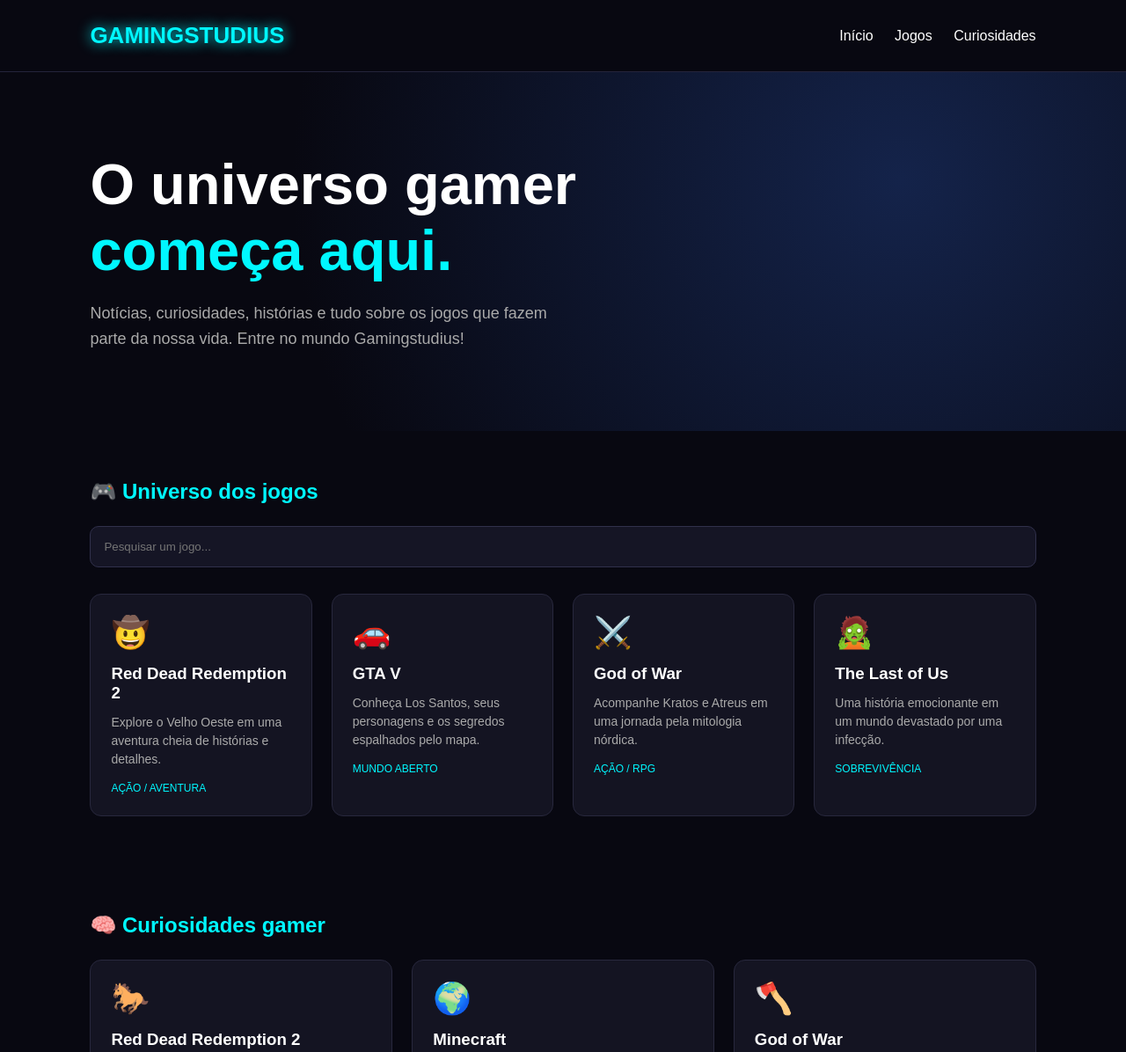
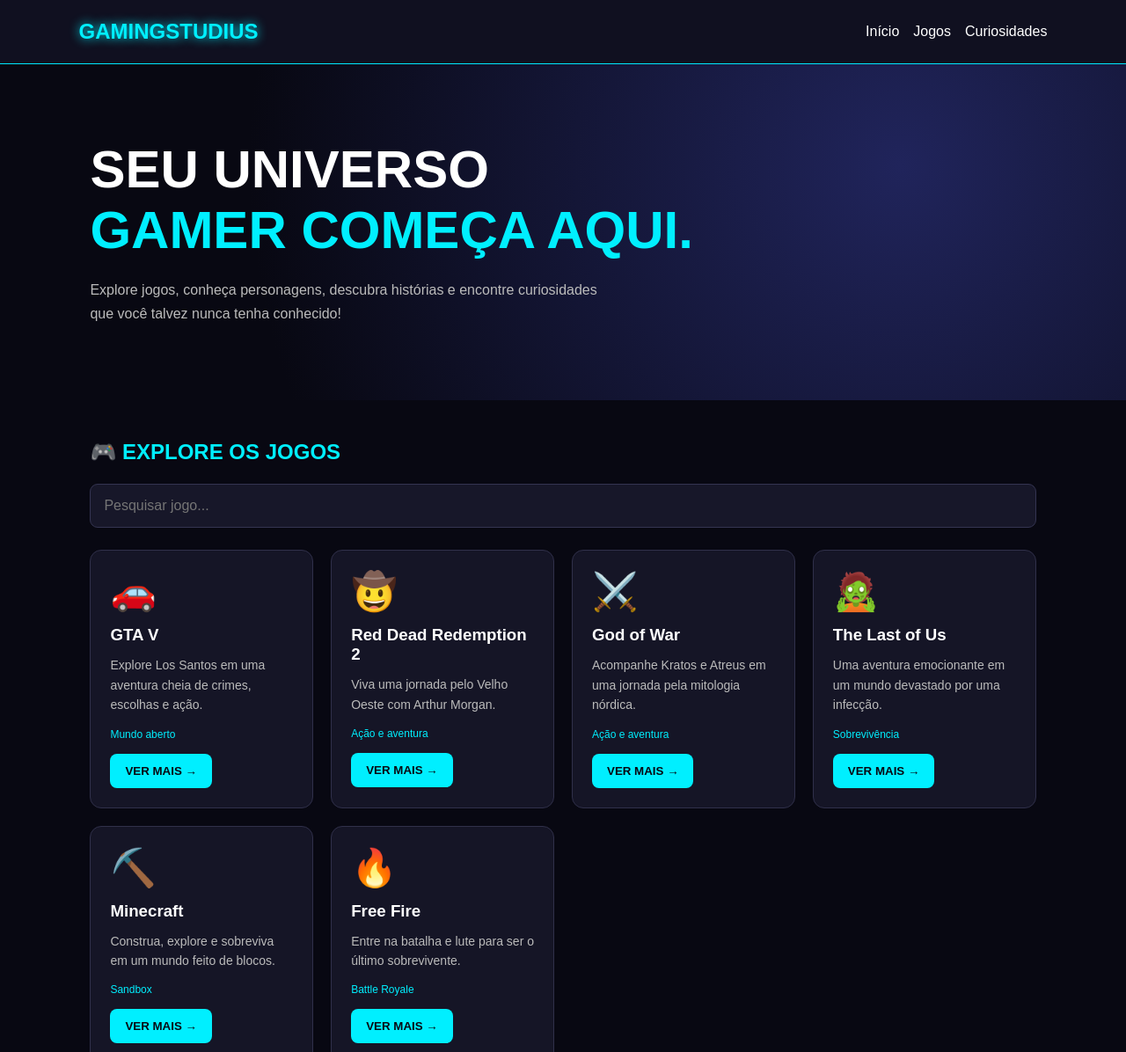
Before and after one commit to gamingstudius/gamingstudius, a plain HTML site: page index.html in a window 1280 px wide. Shown: the top 1196 px of the page at 88% size. Drawn offline with Linux system fonts and the light colour scheme.

Commit message:
Update index.html

```diff
--- a/index.html
+++ b/index.html
@@ -3,236 +3,78 @@
 <html lang="pt-BR">
 <head>
 <meta charset="UTF-8">
-<meta name="viewport" content="width=device-width, initial-scale=1.0">
-<title>Gamingstudius</title>
-
+<meta name="viewport" content="width=device-width, initial-scale=1">
+<title>Gamingstudius - Portal Gamer</title>
 <style>
-* {
-  margin: 0;
-  padding: 0;
-  box-sizing: border-box;
-}
-
-body {
-  background: #080811;
-  color: white;
-  font-family: Arial, sans-serif;
-}
-
-header {
-  padding: 25px 8%;
-  display: flex;
-  justify-content: space-between;
-  align-items: center;
-  border-bottom: 1px solid #24243b;
-}
-
-.logo {
-  color: #00f7ff;
-  font-size: 26px;
-  font-weight: bold;
-  text-shadow: 0 0 15px #00f7ff;
-}
-
-nav a {
-  color: white;
-  text-decoration: none;
-  margin-left: 20px;
-}
-
-nav a:hover {
-  color: #00f7ff;
-}
-
-.hero {
-  padding: 90px 8%;
-  background: radial-gradient(circle at 80% 30%, #14234a, #080811 65%);
-}
-
-.hero h1 {
-  font-size: clamp(38px, 6vw, 65px);
-  margin-bottom: 20px;
-}
-
-.hero span {
-  color: #00f7ff;
-}
-
-.hero p {
-  color: #aaa;
-  font-size: 18px;
-  max-width: 550px;
-  line-height: 1.6;
-}
-
-section {
-  padding: 55px 8%;
-}
-
-h2 {
-  margin-bottom: 25px;
-  color: #00f7ff;
-}
-
-.search {
-  width: 100%;
-  padding: 15px;
-  background: #151525;
-  border: 1px solid #30304b;
-  border-radius: 10px;
-  color: white;
-  margin-bottom: 30px;
-}
-
-.cards {
-  display: grid;
-  grid-template-columns: repeat(auto-fit, minmax(220px, 1fr));
-  gap: 22px;
-}
-
-.card {
-  background: #141422;
-  border: 1px solid #28283d;
-  border-radius: 13px;
-  padding: 23px;
-  transition: .3s;
-}
-
-.card:hover {
-  transform: translateY(-6px);
-  border-color: #00f7ff;
-  box-shadow: 0 0 15px #00f7ff33;
-}
-
-.card .emoji {
-  font-size: 35px;
-  margin-bottom: 15px;
-}
-
-.card h3 {
-  margin-bottom: 12px;
-}
-
-.card p {
-  color: #aaa;
-  line-height: 1.5;
-  font-size: 14px;
-}
-
-.tag {
-  display: inline-block;
-  color: #00f7ff;
-  margin-top: 15px;
-  font-size: 12px;
-}
-
-footer {
-  text-align: center;
-  padding: 30px;
-  border-top: 1px solid #24243b;
-  color: #777;
-}
-
-@media(max-width:600px) {
-  header {
-    flex-direction: column;
-    gap: 18px;
-  }
-  nav a {
-    margin: 0 7px;
-    font-size: 13px;
-  }
-}
+*{box-sizing:border-box;margin:0;padding:0}
+body{background:#080812;color:#fff;font-family:Arial,sans-serif}
+header{padding:22px 7%;background:#101020;border-bottom:1px solid #00eaff;display:flex;justify-content:space-between;align-items:center;flex-wrap:wrap;gap:15px}
+.logo{font-size:24px;font-weight:bold;color:#00efff;text-shadow:0 0 12px #00efff}
+nav{display:flex;gap:16px;flex-wrap:wrap}
+nav a{color:white;text-decoration:none}
+nav a:hover{color:#00efff}
+.hero{padding:85px 8%;background:radial-gradient(circle at 80% 30%,#20245b,#080812 70%)}
+.hero h1{font-size:clamp(35px,7vw,60px);margin-bottom:20px}
+.neon{color:#00efff}
+.hero p{color:#bbb;line-height:1.7;max-width:600px}
+section{padding:45px 8%}
+h2{color:#00efff;margin-bottom:22px}
+.search{width:100%;padding:15px;background:#171729;border:1px solid #343451;border-radius:9px;color:white;margin-bottom:25px;font-size:16px}
+.cards{display:grid;grid-template-columns:repeat(auto-fit,minmax(220px,1fr));gap:20px}
+.card{background:#151526;border:1px solid #30304a;border-radius:13px;padding:22px;transition:.25s}
+.card:hover{transform:translateY(-5px);border-color:#00efff;box-shadow:0 0 15px #00efff35}
+.emoji{font-size:42px;margin-bottom:14px}
+.card h3{margin-bottom:12px}
+.card p{color:#bbb;line-height:1.6;font-size:14px}
+.tag{display:block;color:#00efff;font-size:12px;margin:15px 0}
+button{border:0;border-radius:8px;padding:12px 17px;background:#00efff;color:#080812;font-weight:bold;cursor:pointer}
+button:hover{background:white}
+.detail{padding:40px 8%;min-height:75vh}
+.detail h1{font-size:clamp(32px,6vw,48px);margin:18px 0}
+.detail h2{margin-top:20px}
+.detail p,.detail li{color:#ccc;line-height:1.8;margin-bottom:10px}
+.detail ul{padding-left:23px}
+.panel{background:#151526;border:1px solid #30304a;border-radius:12px;padding:22px;margin:20px 0}
+.back{background:#292943;color:white;margin-bottom:20px}
+.hidden{display:none}
+footer{text-align:center;padding:30px;color:#888;border-top:1px solid #292943}
 </style>
 </head>
-
 <body>
 
 <header>
 <div class="logo">GAMINGSTUDIUS</div>
 <nav>
-    <a href="#inicio">Início</a>
-    <a href="#jogos">Jogos</a>
-    <a href="#curiosidades">Curiosidades</a>
+<a href="#" onclick="home();return false">Início</a>
+<a href="#jogos" onclick="home();return false">Jogos</a>
+<a href="#curiosidades" onclick="home();return false">Curiosidades</a>
 </nav>
 </header>
 
-<div class="hero" id="inicio">
-  <h1>O universo gamer<br>
-  <span>começa aqui.</span></h1>
-  <p>
-    Notícias, curiosidades, histórias e tudo
-    sobre os jogos que fazem parte da nossa vida.
-    Entre no mundo Gamingstudius!
-  </p>
+<main id="home">
+<div class="hero">
+<h1>SEU UNIVERSO<br><span class="neon">GAMER COMEÇA AQUI.</span></h1>
+<p>Explore jogos, conheça personagens, descubra histórias e encontre curiosidades que você talvez nunca tenha conhecido!</p>
 </div>
 
 <section id="jogos">
-  <h2>🎮 Universo dos jogos</h2>
-
-  <input
-    class="search"
-    id="search"
-    placeholder="Pesquisar um jogo..."
-    oninput="filtrar()"
-  >
-
-  <div class="cards" id="gameCards">
-
-    <article class="card">
-      <div class="emoji">🤠</div>
-      <h3>Red Dead Redemption 2</h3>
-      <p>Explore o Velho Oeste em uma aventura cheia de histórias e detalhes.</p>
-      <span class="tag">AÇÃO / AVENTURA</span>
-    </article>
-
-    <article class="card">
-      <div class="emoji">🚗</div>
-      <h3>GTA V</h3>
-      <p>Conheça Los Santos, seus personagens e os segredos espalhados pelo mapa.</p>
-      <span class="tag">MUNDO ABERTO</span>
-    </article>
-
-    <article class="card">
-      <div class="emoji">⚔️</div>
-      <h3>God of War</h3>
-      <p>Acompanhe Kratos e Atreus em uma jornada pela mitologia nórdica.</p>
-      <span class="tag">AÇÃO / RPG</span>
-    </article>
-
-    <article class="card">
-      <div class="emoji">🧟</div>
-      <h3>The Last of Us</h3>
-      <p>Uma história emocionante em um mundo devastado por uma infecção.</p>
-      <span class="tag">SOBREVIVÊNCIA</span>
-    </article>
-
-  </div>
+<h2>🎮 EXPLORE OS JOGOS</h2>
+<input class="search" id="search" placeholder="Pesquisar jogo..." oninput="filterGames()">
+<div class="cards" id="cards"></div>
 </section>
 
 <section id="curiosidades">
-  <h2>🧠 Curiosidades gamer</h2>
-
+<h2>🧠 CURIOSIDADES GAMER</h2>
 <div class="cards">
-    <article class="card">
-      <div class="emoji">🐎</div>
-      <h3>Red Dead Redemption 2</h3>
-      <p>Os NPCs possuem rotinas próprias, deixando o mundo mais vivo e dinâmico.</p>
-    </article>
-
-    <article class="card">
-      <div class="emoji">🌍</div>
-      <h3>Minecraft</h3>
-      <p>O mundo do jogo é gerado proceduralmente, permitindo inúmeras combinações de terrenos.</p>
-    </article>
-
-    <article class="card">
-      <div class="emoji">🪓</div>
-      <h3>God of War</h3>
-      <p>O jogo de 2018 foi inspirado em elementos da mitologia nórdica.</p>
-    </article>
+<div class="card"><div class="emoji">🐎</div><h3>Red Dead Redemption 2</h3><p>O jogo possui um mundo cheio de animais, acontecimentos e personagens com rotinas próprias.</p></div>
+<div class="card"><div class="emoji">⛏️</div><h3>Minecraft</h3><p>Seus mundos são gerados proceduralmente, criando paisagens diferentes a cada partida.</p></div>
+<div class="card"><div class="emoji">⚔️</div><h3>God of War</h3><p>A franquia começou com histórias inspiradas na mitologia grega e depois explorou a nórdica.</p></div>
+<div class="card"><div class="emoji">🔥</div><h3>Free Fire</h3><p>O jogo foi lançado em 2017 e se tornou um dos battle royales mais conhecidos dos celulares.</p></div>
 </div>
 </section>
+</main>
+
+<section id="details" class="detail hidden"></section>
 
 <footer>
 <p>© 2026 Gamingstudius</p>
@@ -240,18 +82,115 @@ footer {
 </footer>
 
 <script>
-function filtrar() {
-  const termo = document.getElementById("search")
-    .value.toLowerCase();
+const games=[
+{
+name:"GTA V",emoji:"🚗",genre:"Mundo aberto",
+desc:"Explore Los Santos em uma aventura cheia de crimes, escolhas e ação.",
+story:"A história acompanha Michael, Franklin e Trevor, três protagonistas que se envolvem em assaltos e conflitos na cidade de Los Santos.",
+characters:["Michael De Santa","Franklin Clinton","Trevor Philips"],
+gameplay:["Exploração de mundo aberto","Missões e assaltos","Carros, motos e aviões","GTA Online"],
+facts:["Os jogadores podem alternar entre três protagonistas.","Los Santos foi inspirada em Los Angeles.","O jogo tem diversas atividades além da história principal.","Existem segredos e mistérios espalhados pelo mapa."]
+},
+{
+name:"Red Dead Redemption 2",emoji:"🤠",genre:"Ação e aventura",
+desc:"Viva uma jornada pelo Velho Oeste com Arthur Morgan.",
+story:"Arthur Morgan faz parte da gangue Van der Linde, que tenta sobreviver enquanto o Velho Oeste passa por grandes transformações.",
+characters:["Arthur Morgan","Dutch van der Linde","John Marston","Sadie Adler"],
+gameplay:["Caça e pesca","Exploração","Missões da história","Interação com personagens"],
+facts:["Arthur pode desenvolver sua honra através das escolhas.","O jogo possui diversos animais e ecossistemas.","O acampamento da gangue muda durante a campanha.","Há muitos acontecimentos secretos pelo mapa."]
+},
+{
+name:"God of War",emoji:"⚔️",genre:"Ação e aventura",
+desc:"Acompanhe Kratos e Atreus em uma jornada pela mitologia nórdica.",
+story:"Kratos e seu filho Atreus partem para cumprir o último desejo de Faye, enfrentando desafios e criaturas da mitologia nórdica.",
+characters:["Kratos","Atreus","Mimir","Freya","Baldur"],
+gameplay:["Combates com o Machado Leviatã","Exploração","Quebra-cabeças","Enfrentamento de criaturas mitológicas"],
+facts:["O jogo de 2018 marcou uma nova fase da franquia.","O Machado Leviatã pode retornar à mão de Kratos.","Mimir é conhecido por suas histórias.","A franquia também possui jogos inspirados na mitologia grega."]
+},
+{
+name:"The Last of Us",emoji:"🧟",genre:"Sobrevivência",
+desc:"Uma aventura emocionante em um mundo devastado por uma infecção.",
+story:"Joel recebe a missão de acompanhar Ellie em uma jornada por um mundo transformado por uma infecção causada pelo fungo Cordyceps.",
+characters:["Joel","Ellie","Tess","Marlene","Tommy"],
+gameplay:["Exploração","Combate e furtividade","Coleta de recursos","Criação de equipamentos"],
+facts:["O primeiro jogo foi lançado em 2013.","A história ganhou uma adaptação para televisão.","A relação entre Joel e Ellie é o centro da narrativa.","O universo apresenta diferentes tipos de infectados."]
+},
+{
+name:"Minecraft",emoji:"⛏️",genre:"Sandbox",
+desc:"Construa, explore e sobreviva em um mundo feito de blocos.",
+story:"Minecraft permite que o jogador crie sua própria aventura, explore mundos e construa praticamente tudo que imaginar.",
+characters:["Steve","Alex","Villagers","Ender Dragon"],
+gameplay:["Construção","Sobrevivência","Exploração de cavernas","Criação de ferramentas"],
+facts:["O jogo foi criado por Markus Persson, conhecido como Notch.","Existem dimensões como Nether e End.","O Creeper surgiu de um erro durante a criação de um modelo de porco.","É possível enfrentar o Ender Dragon."]
+},
+{
+name:"Free Fire",emoji:"🔥",genre:"Battle Royale",
+desc:"Entre na batalha e lute para ser o último sobrevivente.",
+story:"Free Fire é um jogo de batalha real no qual jogadores disputam partidas em mapas, buscando sobreviver até o final.",
+characters:["Alok","Kelly","Hayato","Chrono","Moco"],
+gameplay:["Battle Royale","Contra Squad","Personagens com habilidades","Armas e equipamentos"],
+facts:["Free Fire foi lançado em 2017.","O jogo é desenvolvido e publicado pela Garena.","As partidas de Battle Royale possuem uma área segura que diminui.","Existem diferentes personagens com habilidades especiais."]
+}
+];
 
-  document.querySelectorAll("#gameCards .card")
-    .forEach(card => {
-      card.style.display =
-        card.innerText.toLowerCase().includes(termo)
-          ? "block" : "none";
+function renderCards(list=games){
+const box=document.getElementById("cards");
+box.innerHTML="";
+list.forEach(g=>{
+const i=games.indexOf(g);
+box.innerHTML+=`
+<div class="card">
+<div class="emoji">${g.emoji}</div>
+<h3>${g.name}</h3>
+<p>${g.desc}</p>
+<span class="tag">${g.genre}</span>
+<button onclick="openGame(${i})">VER MAIS →</button>
+</div>`;
 });
+if(!list.length)box.innerHTML="<p>Nenhum jogo encontrado.</p>";
 }
+
+function filterGames(){
+const q=document.getElementById("search").value.toLowerCase();
+renderCards(games.filter(g=>g.name.toLowerCase().includes(q)));
+}
+
+function openGame(i){
+const g=games[i];
+document.getElementById("home").classList.add("hidden");
+const d=document.getElementById("details");
+d.classList.remove("hidden");
+d.innerHTML=`
+<button class="back" onclick="home()">← VOLTAR</button>
+<div class="emoji">${g.emoji}</div>
+<span class="tag">${g.genre}</span>
+<h1>${g.name}</h1>
+<p>${g.desc}</p>
+<div class="panel">
+<h2>📖 HISTÓRIA</h2><p>${g.story}</p>
+</div>
+<div class="panel">
+<h2>👥 PERSONAGENS</h2>
+<ul>${g.characters.map(x=>`<li>${x}</li>`).join("")}</ul>
+</div>
+<div class="panel">
+<h2>🎮 GAMEPLAY</h2>
+<ul>${g.gameplay.map(x=>`<li>${x}</li>`).join("")}</ul>
+</div>
+<div class="panel">
+<h2>🧠 CURIOSIDADES E SEGREDOS</h2>
+<ul>${g.facts.map(x=>`<li>${x}</li>`).join("")}</ul>
+</div>
+<button class="back" onclick="home()">← VOLTAR AOS JOGOS</button>`;
+window.scrollTo(0,0);
+}
+
+function home(){
+document.getElementById("details").classList.add("hidden");
+document.getElementById("home").classList.remove("hidden");
+window.scrollTo(0,0);
+}
+renderCards();
 </script>
-
 </body>
 </html>
```
Lines whose indentation alone changed are shown as unchanged.
